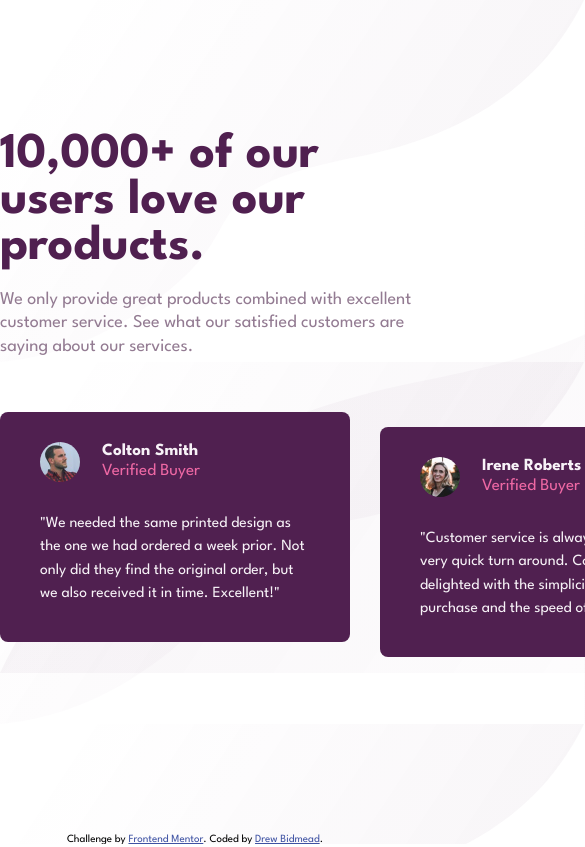
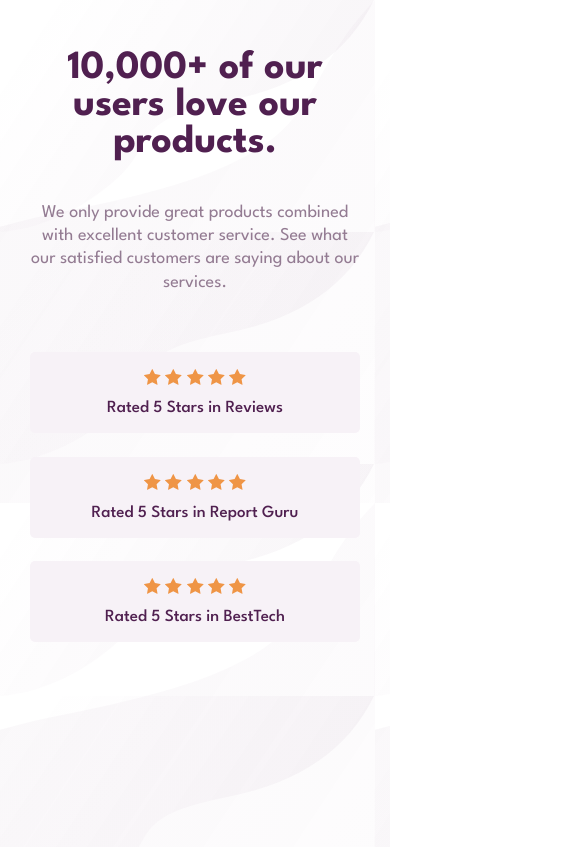
Before and after one commit to dbidmead/social-proof, a plain HTML site: page index.html in a window 390 px wide. Shown: the top 847 px of the page, 585 px wide, since content can reach past the window. Drawn offline with Linux system fonts and the light colour scheme.

Commit message:
Mobile support added

```diff
--- a/styles.css
+++ b/styles.css
@@ -11,6 +11,7 @@
 }
 
 body {
+    overflow-y: auto;
     margin: 0;
     padding: 0;
     box-sizing: border-box;
@@ -161,3 +162,103 @@ h1 {
 .attribution a {
     color: hsl(228, 45%, 44%);
 }
+
+/* continue with media query */
+
+@media (max-width: 650px) {
+    body {
+        background-image: url("./images/bg-pattern-bottom-mobile.svg"), url("./images/bg-pattern-top-mobile.svg");
+        height: 200vh;
+    }
+
+    .wrapper {
+        width: 330px;
+        height: auto;
+    }
+
+    .body {
+        display: flex;
+        flex-direction: column;
+    }
+
+    .top-row {
+        flex-direction: column;
+        /* justify-content: space-between; */
+    }
+
+    .text-block {
+        width: 100%;
+        text-align: center;
+    }
+
+    h1 {
+        margin-top: 50px;
+        margin-bottom: 20px;
+        font-size: 40px;
+    }
+
+    .text-block p {
+        line-height: 1.3em;
+        font-size: 18px;
+        margin-top: 2.2em;
+    }
+
+    .stars-block {
+        margin-top: 25px;
+        flex-direction: column;
+        align-items: center;
+    }
+
+    .stars-row {
+        width: 100%;
+        align-items: center;
+        padding: 1em 0;
+        flex-direction: column;
+        margin-bottom: 0.5em;
+    }
+
+    #guru {
+        margin-right: 0;
+    }
+
+    #reviews {
+        margin-right: 0;
+    }
+
+    .five-stars {
+        margin-bottom: 0.65em;
+    }
+
+    .bottom-row {
+        flex-direction: column;
+        height: auto;
+        top: 100%;
+        margin-top: 35px;
+    }
+
+    .card {
+        height: 220px;
+        width: 100%;
+        margin-bottom: 25px;
+    }
+
+    #irene {
+        margin-top: 0;
+    }
+
+    #anne {
+        margin-top: 0;
+    }
+
+    .profile{
+        margin-bottom: 20px;
+    }
+
+    .comment {
+        line-height: 1.2em;
+    }
+
+    .attribution {
+        display: none;
+    }
+}
```
